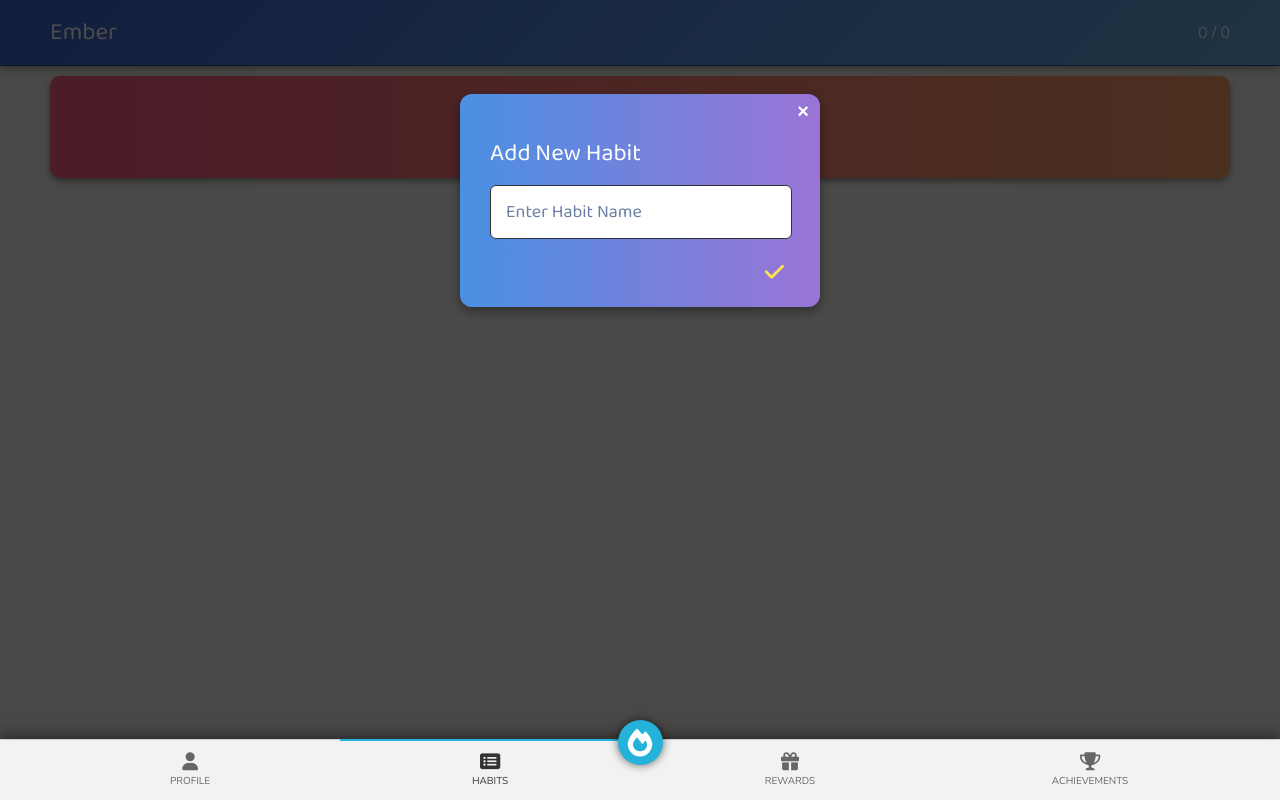
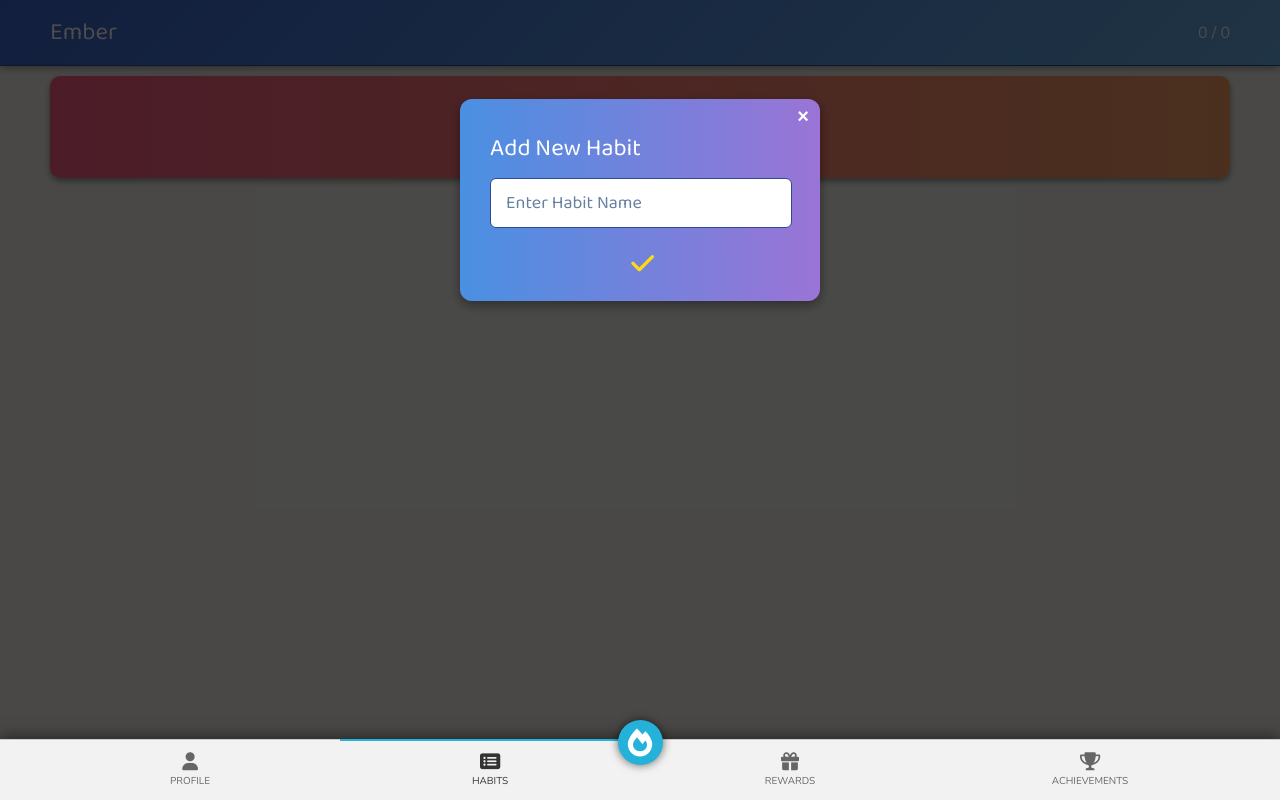
Before and after one commit to joseph-johnson27001/habit-spinner, a Vue app: page / in a window 1280 px wide. Both pictures are taken after a click on the label "Add New Habit". Built offline with nearby package versions, Linux system fonts and the light colour scheme.

Commit message:
Gold colour

```diff
--- a/src/components/Habits/AddHabitModal.vue
+++ b/src/components/Habits/AddHabitModal.vue
@@ -83,7 +83,7 @@ export default {
   margin-bottom: 50vh;
   position: relative;
   background: linear-gradient(to right, #4a90e2, #9a74d6);
-  padding: 30px;
+  padding: 20px 30px 30px 30px;
   border-radius: 12px;
   width: 80%;
   max-width: 300px;
@@ -100,10 +100,9 @@ h2 {
 }
 
 .habit-input {
-  margin-top: 2px;
   width: 90%;
-  padding: 12px 15px;
-  border: 1px solid #333;
+  padding: 10px 15px;
+  border: 1px solid #2f4a92;
   border-radius: 6px;
   font-size: 18px;
   outline: none;
@@ -121,15 +120,16 @@ h2 {
 
 .modal-actions {
   display: flex;
-  justify-content: flex-end;
+  justify-content: center;
 }
 
 .add-button {
-  font-size: 22px;
+  font-size: 26px;
   margin-bottom: -10px;
+  margin-right: -5px;
   cursor: pointer;
   background: transparent;
-  color: #ffe44d;
+  color: #fdda11;
   border: none;
   font-weight: 100;
 }
```
